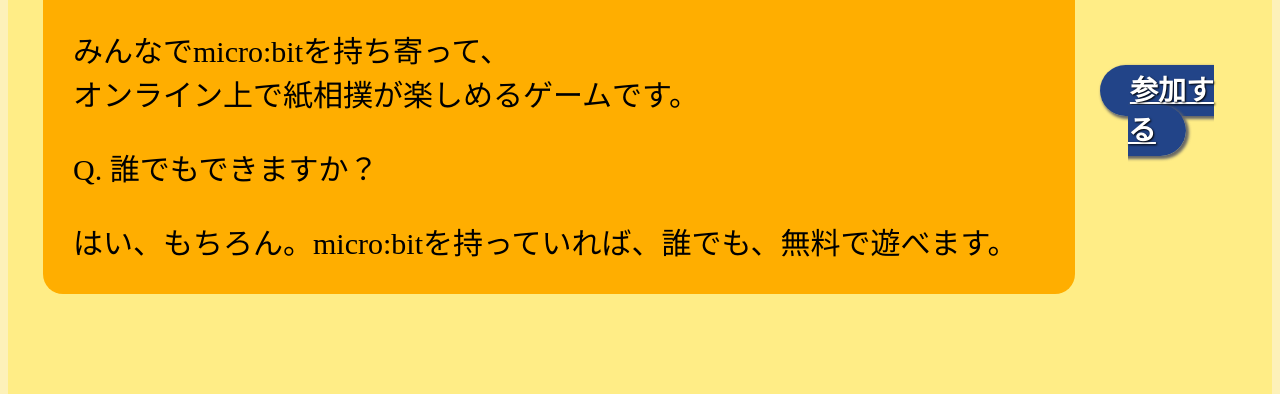
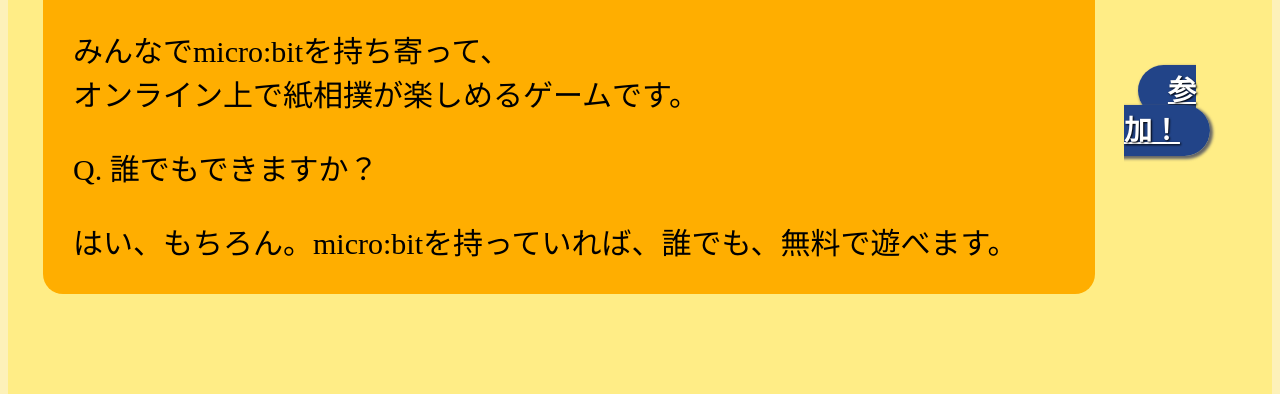
Before and after one commit to rinngo0302/yukiharuka9089.github.io, a plain HTML site: page index.html in a window 1280 px wide. Shown: the part 703-1097 px from the top of the page. Drawn offline with Linux system fonts and the light colour scheme.

Commit message:
Update index.html

```diff
--- a/index.html
+++ b/index.html
@@ -106,7 +106,7 @@
                                 <p>はい、もちろん。micro:bitを持っていれば、誰でも、無料で遊べます。</p>
                             </td>
                             <td>
-                                <a id="link" href="join.html" target="TeadA_join">参加する</a>
+                                <a id="link" href="join.html" target="TeadA_join">参加！</a>
                             </td>
                         </tr>
 
```
